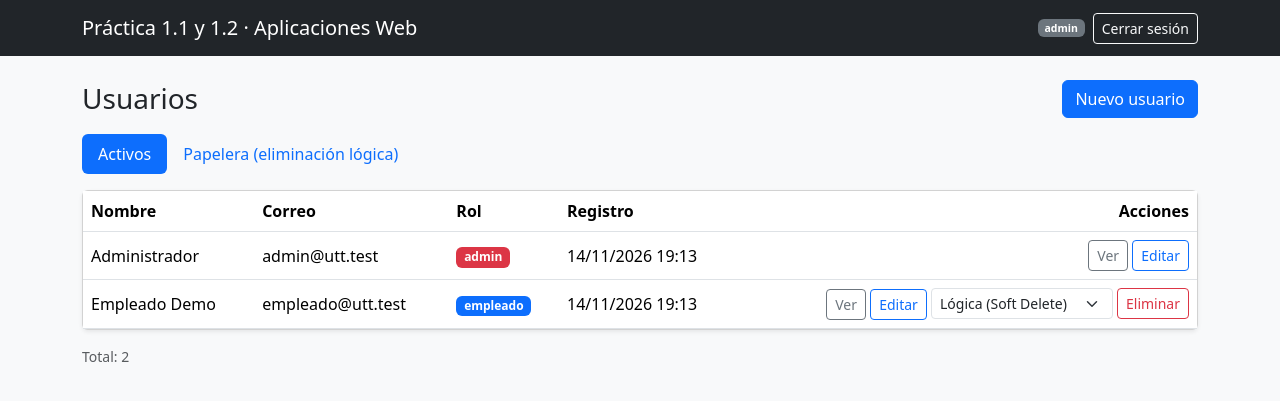
After one commit to valen-zmg/Practicas_AplicacionesWeb, a Laravel app: page /practica1/usuarios in a window 1280 px wide. The commit adds this page. Shown: the top 401 px of the page. Run offline with Laravel 12, Linux system fonts and the light colour scheme; a user stored in the database is signed in; data comes from the database, SQL or seed files in the repository.

Commit message:
Pracica 1.2

```diff
--- /dev/null
+++ b/Pract1.1_1.2/app/Http/Controllers/Practica1/UsuarioController.php
@@ -0,0 +1,101 @@
+<?php
+
+namespace App\Http\Controllers\Practica1;
+
+use App\Http\Controllers\Controller;
+use App\Http\Requests\Practica1\UsuarioRequest;
+use App\Models\User;
+use Illuminate\Http\RedirectResponse;
+use Illuminate\Http\Request;
+
+class UsuarioController extends Controller
+{
+    public function index(Request $request)
+    {
+        // La papelera (eliminados lógicamente) solo existe para el admin
+        $papelera = $request->boolean('papelera') && $request->user()->esAdmin();
+
+        $consulta = User::query()->whereIn('role', User::ROLES_P1);
+        if ($papelera) {
+            $consulta->onlyTrashed();
+        }
+        $usuarios = $consulta->orderBy('name')->paginate(10)->withQueryString();
+        return view('practica1.usuarios.index', compact('usuarios', 'papelera'));
+    }
+
+    public function create()
+    {
+        return view('practica1.usuarios.form', ['usuario' => new User()]);
+    }
+
+    public function store(UsuarioRequest $request): RedirectResponse
+    {
+        $datos = $request->validated();
+        // Solo el admin elige el rol; el empleado siempre registra empleados
+        $datos['role'] = $request->user()->esAdmin() ? ($datos['role'] ?? User::EMPLEADO) : User::EMPLEADO;
+        User::create($datos);
+        return redirect()->route('p1.usuarios.index')->with('success', 'Usuario registrado correctamente.');
+    }
+
+    public function show(User $usuario)
+    {
+        $this->asegurarModulo($usuario);
+        return view('practica1.usuarios.show', compact('usuario'));
+    }
+
+    public function edit(Request $request, User $usuario)
+    {
+        $this->autorizarEdicion($request->user(), $usuario);
+        return view('practica1.usuarios.form', compact('usuario'));
+    }
+
+    public function update(UsuarioRequest $request, User $usuario): RedirectResponse
+    {
+        $this->autorizarEdicion($request->user(), $usuario);
+
+        $datos = $request->validated();
+        if (empty($datos['password'])) {
+            unset($datos['password']);
+        }
+        if (! $request->user()->esAdmin()) {
+            unset($datos['role']); //el empleado no puede cambiar roles
+        }
+        $usuario->update($datos);
+        return redirect()->route('p1.usuarios.index')->with('success', 'Usuario actualizado correctamente.');
+    }
+
+    //Solo admin. tipo = logica (Soft Delete) o permanente (forceDelete)
+    public function destroy(Request $request, int $id): RedirectResponse
+    {
+        $request->validate(['tipo' => ['required', 'in:logica,permanente']]);
+        $usuario = User::withTrashed()->whereIn('role', User::ROLES_P1)->findOrFail($id);
+        abort_if($usuario->id === $request->user()->id, 403, 'No puedes eliminar tu propia cuenta.');
+        if ($request->input('tipo') === 'logica') {
+            $usuario->delete();
+            $mensaje = 'Usuario deshabilitado (eliminación lógica). Puedes restaurarlo desde la papelera.';
+        } else {
+            $usuario->forceDelete();
+            $mensaje = 'Usuario eliminado permanentemente de la base de datos.';
+        }
+        return redirect()->route('p1.usuarios.index')->with('success', $mensaje);
+    }
+
+    //Solo admin. Recupera un usuario eliminado lógicamente
+    public function restore(int $id): RedirectResponse
+    {
+        $usuario = User::onlyTrashed()->whereIn('role', User::ROLES_P1)->findOrFail($id);
+        $usuario->restore();
+        return redirect()->route('p1.usuarios.index', ['papelera' => 1])->with('success', 'Usuario restaurado.');
+    }
+
+    private function asegurarModulo(User $usuario): void
+    {
+        abort_unless(in_array($usuario->role, User::ROLES_P1, true), 404);
+    }
+
+    private function autorizarEdicion(User $actual, User $objetivo): void
+    {
+        $this->asegurarModulo($objetivo);
+        abort_if($objetivo->esAdmin() && ! $actual->esAdmin(), 403, 'Un empleado no puede modificar a un administrador.');
+    }
+}
--- a/Pract1.1_1.2/app/Providers/AppServiceProvider.php
+++ b/Pract1.1_1.2/app/Providers/AppServiceProvider.php
@@ -3,6 +3,7 @@
 namespace App\Providers;
 
 use Illuminate\Support\ServiceProvider;
+use Illuminate\Pagination\Paginator;
 
 class AppServiceProvider extends ServiceProvider
 {
@@ -19,6 +20,6 @@ class AppServiceProvider extends ServiceProvider
      */
     public function boot(): void
     {
-        //
+        Paginator::useBootstrapFive();
     }
 }
--- a/Pract1.1_1.2/resources/views/layouts/app.blade.php
+++ b/Pract1.1_1.2/resources/views/layouts/app.blade.php
@@ -25,6 +25,9 @@
     @if(session('success'))
         <div class="alert alert-success">{{ session('success') }}</div>
     @endif
+    @if(session('error'))
+        <div class="alert alert-danger">{{ session('error') }}</div>
+    @endif
     @yield('contenido')
 </main>
 </body>
--- /dev/null
+++ b/Pract1.1_1.2/resources/views/practica1/usuarios/index.blade.php
@@ -0,0 +1,76 @@
+@extends('layouts.app')
+@section('titulo', 'Usuarios')
+@section('contenido')
+<div class="d-flex justify-content-between align-items-center mb-3">
+    <h1 class="h3 m-0">Usuarios</h1>
+    <a href="{{ route('p1.usuarios.create') }}" class="btn btn-primary">Nuevo usuario</a>
+</div>
+
+@if(auth()->user()->esAdmin())
+    <ul class="nav nav-pills mb-3">
+        <li class="nav-item"><a class="nav-link {{ $papelera ? '' : 'active' }}" href="{{ route('p1.usuarios.index') }}">Activos</a></li>
+        <li class="nav-item"><a class="nav-link {{ $papelera ? 'active' : '' }}" href="{{ route('p1.usuarios.index', ['papelera' => 1]) }}">Papelera (eliminación lógica)</a></li>
+    </ul>
+@endif
+
+<div class="card shadow-sm">
+    <div class="table-responsive">
+        <table class="table table-hover align-middle mb-0">
+            <thead>
+                <tr><th>Nombre</th><th>Correo</th><th>Rol</th><th>{{ $papelera ? 'Eliminado' : 'Registro' }}</th><th class="text-end">Acciones</th></tr>
+            </thead>
+            <tbody>
+            @forelse($usuarios as $u)
+                <tr>
+                    <td>{{ $u->name }}</td>
+                    <td>{{ $u->email }}</td>
+                    <td><span class="badge text-bg-{{ $u->esAdmin() ? 'danger' : 'primary' }}">{{ $u->role }}</span></td>
+                    <td>{{ ($papelera ? $u->deleted_at : $u->created_at)?->format('d/m/Y H:i') }}</td>
+                    <td class="text-end">
+                        @if(! $papelera)
+                            <a class="btn btn-sm btn-outline-secondary" href="{{ route('p1.usuarios.show', $u) }}">Ver</a>
+                            @if(! ($u->esAdmin() && ! auth()->user()->esAdmin()))
+                                <a class="btn btn-sm btn-outline-primary" href="{{ route('p1.usuarios.edit', $u) }}">Editar</a>
+                            @endif
+                        @endif
+
+                        {{-- Estas opciones SOLO se dibujan para el admin (el backend además las protege) --}}
+                        @if(auth()->user()->esAdmin() && $u->id !== auth()->id())
+                            @if($papelera)
+                                <form method="POST" action="{{ route('p1.usuarios.restore', $u->id) }}" class="d-inline">
+                                    @csrf
+                                    <button class="btn btn-sm btn-success">Restaurar</button>
+                                </form>
+                                <form method="POST" action="{{ route('p1.usuarios.destroy', $u->id) }}" class="d-inline"
+                                      onsubmit="return confirm('¿Eliminar definitivamente? No se puede deshacer.')">
+                                    @csrf @method('DELETE')
+                                    <input type="hidden" name="tipo" value="permanente">
+                                    <button class="btn btn-sm btn-danger">Eliminar permanente</button>
+                                </form>
+                            @else
+                                <form method="POST" action="{{ route('p1.usuarios.destroy', $u->id) }}" class="d-inline-flex gap-1"
+                                      onsubmit="return confirm('¿Confirmas la eliminación?')">
+                                    @csrf @method('DELETE')
+                                    <select name="tipo" class="form-select form-select-sm w-auto">
+                                        <option value="logica">Lógica (Soft Delete)</option>
+                                        <option value="permanente">Permanente (Delete)</option>
+                                    </select>
+                                    <button class="btn btn-sm btn-outline-danger">Eliminar</button>
+                                </form>
+                            @endif
+                        @endif
+                    </td>
+                </tr>
+            @empty
+                <tr><td colspan="5" class="text-center text-muted py-4">No hay usuarios en esta vista.</td></tr>
+            @endforelse
+            </tbody>
+        </table>
+    </div>
+</div>
+
+<div class="mt-3 d-flex justify-content-between align-items-center">
+    <span class="small text-muted">Total: {{ $usuarios->total() }}</span>
+    {{ $usuarios->links() }}
+</div>
+@endsection
--- a/Pract1.1_1.2/routes/web.php
+++ b/Pract1.1_1.2/routes/web.php
@@ -1,6 +1,7 @@
 <?php
 
 use App\Http\Controllers\Practica1\AuthController;
+use App\Http\Controllers\Practica1\UsuarioController;
 use Illuminate\Support\Facades\Route;
 
 Route::redirect('/', '/practica1/login');
@@ -9,11 +10,21 @@ Route::prefix('practica1')->name('p1.')->group(function () {
     Route::get('login', [AuthController::class, 'showLogin'])->name('login');
     Route::post('login', [AuthController::class, 'login'])->middleware('throttle:10,1')->name('login.post');
 
+    // Etapas 2 y 3 (solo admin). La ruta GET es temporal y firmada.
     Route::get('verificar', [AuthController::class, 'mostrarVerificacion'])->middleware('signed')->name('verificar');
     Route::post('verificar-codigo', [AuthController::class, 'verificar'])->middleware('throttle:10,1')->name('verificar.post');
 
     Route::middleware(['auth', 'role:admin,empleado'])->group(function () {
         Route::post('logout', [AuthController::class, 'logout'])->name('logout');
-        Route::view('/', 'practica1.inicio')->name('inicio');
+        Route::get('/', fn () => redirect()->route('p1.usuarios.index'))->name('inicio');
+
+        // Admin y empleado: registrar, listar, ver detalle y editar
+        Route::resource('usuarios', UsuarioController::class)->except(['destroy']);
+
+        // SOLO admin: aunque un empleado conozca la URL, recibe 403
+        Route::middleware('role:admin')->group(function () {
+            Route::delete('usuarios/{id}', [UsuarioController::class, 'destroy'])->name('usuarios.destroy');
+            Route::post('usuarios/{id}/restaurar', [UsuarioController::class, 'restore'])->name('usuarios.restore');
+        });
     });
 });
```
Also changed, not shown: Pract1.1_1.2/app/Http/Requests/Practica1/UsuarioRequest.php (added, +39 -0 lines), Pract1.1_1.2/resources/views/practica1/usuarios/form.blade.php (added, +58 -0 lines).
